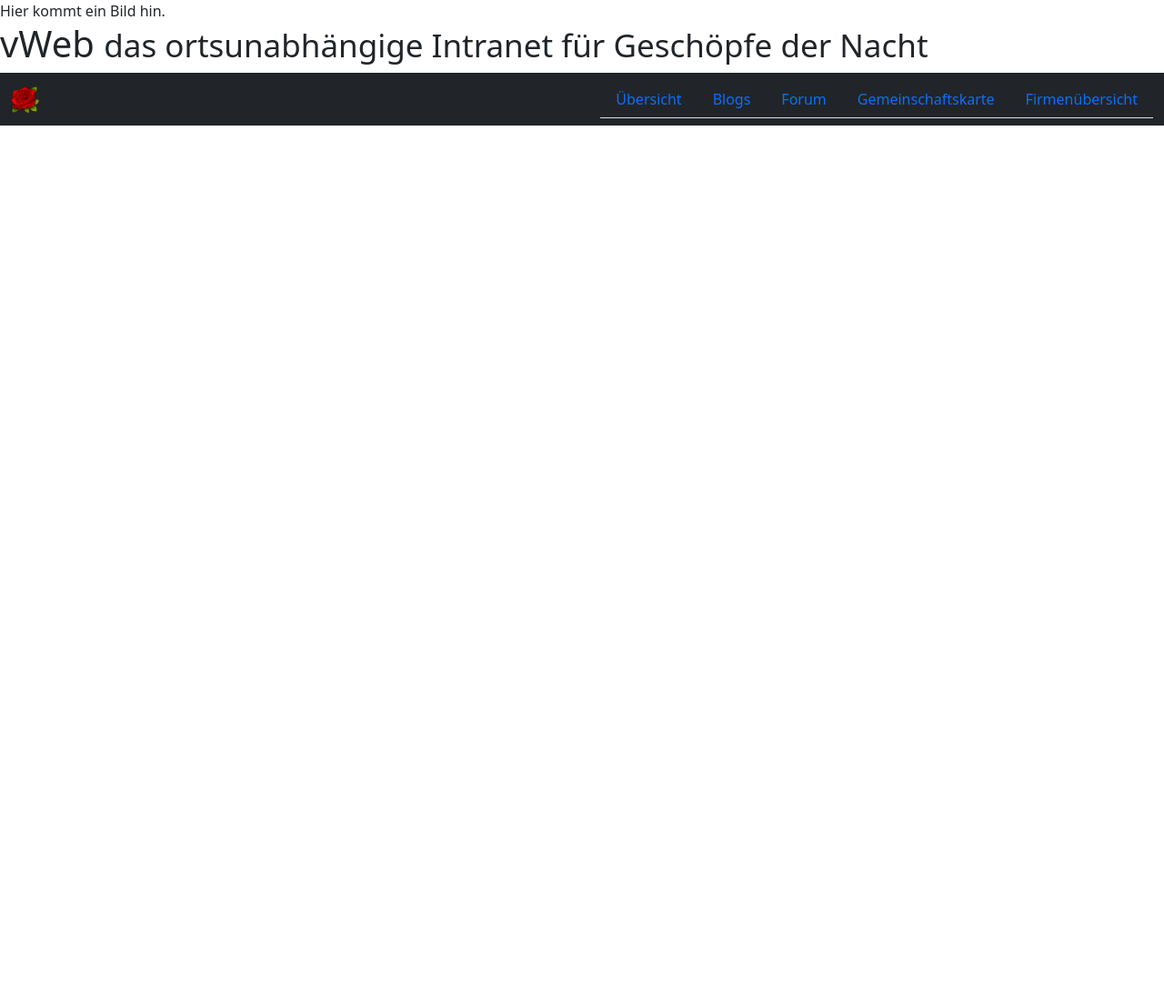
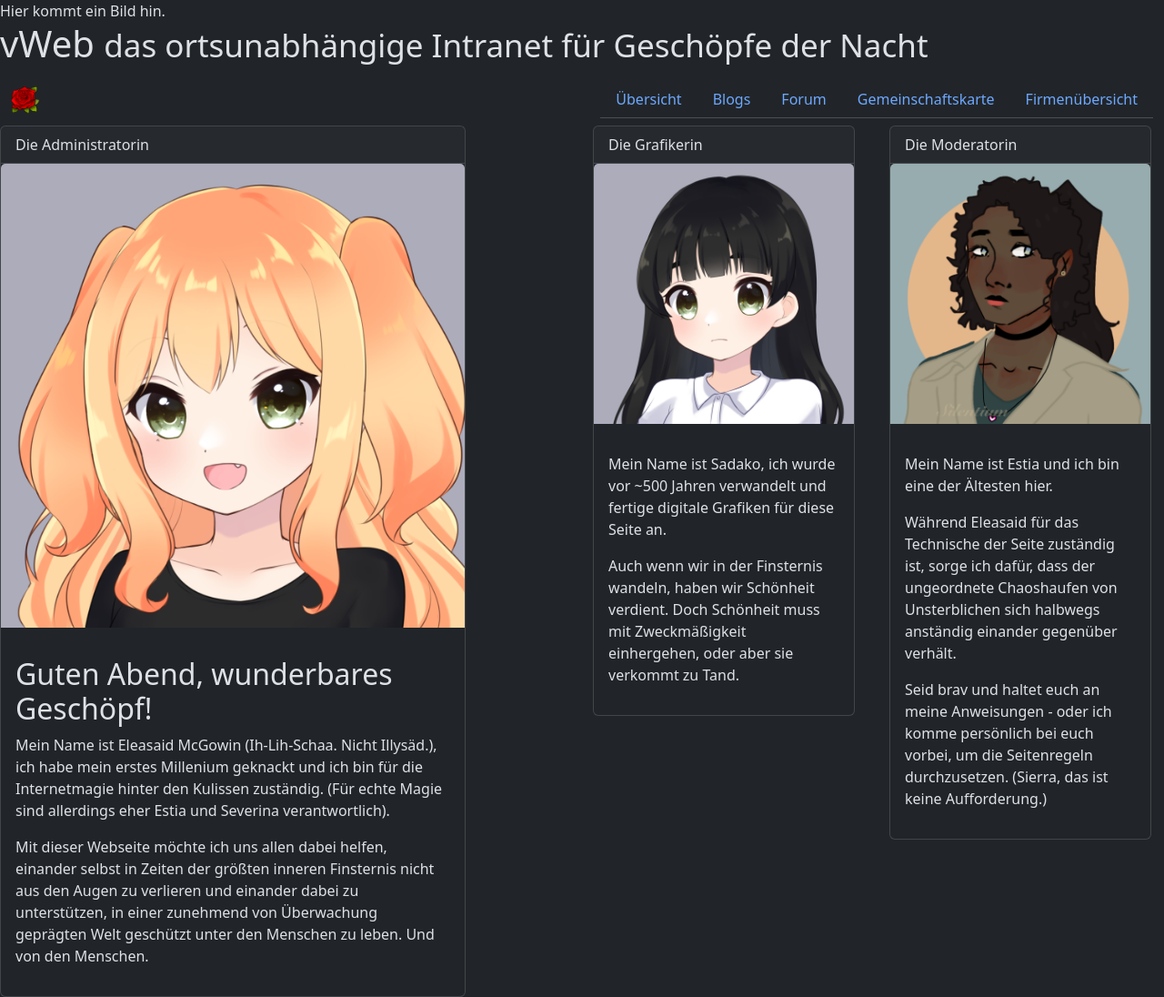
Before and after one commit to Katherina-Ushachov/karriere28f, a plain HTML site: page vWeb/index.html in a window 1280 px wide. Shown: the whole page at 91% size. Before the commit the page ends 800 px from the top, so only its background shows below. Drawn offline with nearby package versions, Linux system fonts and the light colour scheme.

Commit message:
Landingpage landet langsam.

```diff
--- a/vWeb/index.html
+++ b/vWeb/index.html
@@ -1,22 +1,28 @@
 <!DOCTYPE html>
-<html lang="de">
+<html lang="de" data-bs-theme="dark">
+
 <head>
     <meta charset="UTF-8">
     <meta name="viewport" content="width=device-width, initial-scale=1.0">
 
     <link rel="icon" type="image/x-icon" href="vWebFiles/vweb.ico">
 
-    <link href="https://cdn.jsdelivr.net/npm/bootstrap@5.3.3/dist/css/bootstrap.min.css" rel="stylesheet" integrity="sha384-QWTKZyjpPEjISv5WaRU9OFeRpok6YctnYmDr5pNlyT2bRjXh0JMhjY6hW+ALEwIH" crossorigin="anonymous">
-    <script src="https://cdn.jsdelivr.net/npm/bootstrap@5.3.3/dist/js/bootstrap.bundle.min.js" integrity="sha384-YvpcrYf0tY3lHB60NNkmXc5s9fDVZLESaAA55NDzOxhy9GkcIdslK1eN7N6jIeHz" crossorigin="anonymous"></script>
+    <link href="https://cdn.jsdelivr.net/npm/bootstrap@5.3.3/dist/css/bootstrap.min.css" rel="stylesheet"
+        integrity="sha384-QWTKZyjpPEjISv5WaRU9OFeRpok6YctnYmDr5pNlyT2bRjXh0JMhjY6hW+ALEwIH" crossorigin="anonymous">
+    <script src="https://cdn.jsdelivr.net/npm/bootstrap@5.3.3/dist/js/bootstrap.bundle.min.js"
+        integrity="sha384-YvpcrYf0tY3lHB60NNkmXc5s9fDVZLESaAA55NDzOxhy9GkcIdslK1eN7N6jIeHz"
+        crossorigin="anonymous"></script>
 
     <title>Wegweiser</title>
 </head>
+
 <body>
     <div>Hier kommt ein Bild hin.</div>
     <h1>vWeb <small> das ortsunabhängige Intranet für Geschöpfe der Nacht</small></h1>
-<nav class="navbar navbar-expand-sm bg-dark navbar-dark sticky-top">
+    <nav class="navbar navbar-expand-sm bg-dark sticky-top">
         <div class="container-fluid">
-    <a class="navbar-brand" href="#"><img src="vWebFiles/flower-156608_640.png" class="rounded" alt="Vektor-Rose. Platzhalterbild." height="30vh"></a>
+            <a class="navbar-brand" href="#"><img src="vWebFiles/flower-156608_640.png" class="rounded"
+                    alt="Vektor-Rose. Platzhalterbild." height="30vh"></a>
             <ul class="nav nav-tabs nav-justified">
                 <li class="nav-item">
                     <a class="nav-link" href="#">Übersicht</a>
@@ -37,7 +43,66 @@
         </div>
     </nav>
 
+    <div class="row">
+        <div class="col-sm-6">
+            <div class="card" style="width: 32rem;">
+                <div class="card-header">
+                    Die Administratorin
+                </div>
+                <img class="card-img-top" src="vWebFiles/Eleasaid.png" alt="Picrew-Bild von Eleasaid. Platzhalterbild">
+                <div class="card-body">
+                    <p class="card-text">
+                    <h2>Guten Abend, wunderbares Geschöpf!</h2>
+                    <p>Mein Name ist Eleasaid McGowin (Ih-Lih-Schaa. Nicht Illysäd.), ich habe mein erstes Millenium
+                        geknackt und ich bin für die Internetmagie hinter den Kulissen zuständig. (Für echte Magie sind
+                        allerdings eher Estia und Severina verantwortlich).</p>
+                    <p>Mit dieser Webseite möchte ich uns allen dabei helfen, einander selbst in Zeiten der größten
+                        inneren Finsternis nicht aus den Augen zu verlieren und einander dabei zu unterstützen, in einer
+                        zunehmend von Überwachung geprägten Welt geschützt unter den Menschen zu leben. Und von den
+                        Menschen.</p>
+                    </p>
+                </div>
+            </div>
+        </div>
+
+        <div class="col-sm-3">
+            <div class="card" style="width: 18rem;">
+                <div class="card-header">
+                    Die Grafikerin
+                </div>
+                <img class="card-img-top" src="vWebFiles/Sadako.png" alt="Picrew-Bild von Sadako. Platzhalterbild">
+                <div class="card-body">
+                    <p class="card-text">
+                    <p>Mein Name ist Sadako, ich wurde vor ~500 Jahren verwandelt und fertige digitale Grafiken für
+                        diese Seite an.</p>
+                    <p>Auch wenn wir in der Finsternis wandeln, haben wir Schönheit verdient. Doch Schönheit muss mit
+                        Zweckmäßigkeit einhergehen, oder aber sie verkommt zu Tand.</p>
+                    </p>
+                </div>
+            </div>
+        </div>
+
+        <div class="col-sm-3">
+            <div class="card" style="width: 18rem;">
+                <div class="card-header">
+                    Die Moderatorin
+                </div>
+                <img class="card-img-top" src="vWebFiles/Estia.png" alt="Picrew-Bild von Estia. Platzhalterbild">
+                <div class="card-body">
+                    <p class="card-text">
+                    <p>Mein Name ist Estia und ich bin eine der Ältesten hier.</p>
+                    <p>Während Eleasaid für das Technische der Seite zuständig ist, sorge ich dafür, dass der ungeordnete Chaoshaufen von Unsterblichen sich halbwegs anständig einander gegenüber verhält.</p>
+                    <p>Seid brav und haltet euch an meine Anweisungen - oder ich komme persönlich bei euch vorbei, um die Seitenregeln durchzusetzen. (Sierra, das ist keine Aufforderung.)</p>
+                    </p>
+                </div>
+            </div>
+        </div>
+
+
+
+    </div>
 
 
 </body>
+
 </html>
```
Also changed, not shown: vWeb/vWebFiles/Eleasaid.png (added), vWeb/vWebFiles/Estia.png (added), vWeb/vWebFiles/Sadako.png (added), vWeb/vWebFiles/Sierra.png (added). Lines whose indentation alone changed are shown as unchanged.
